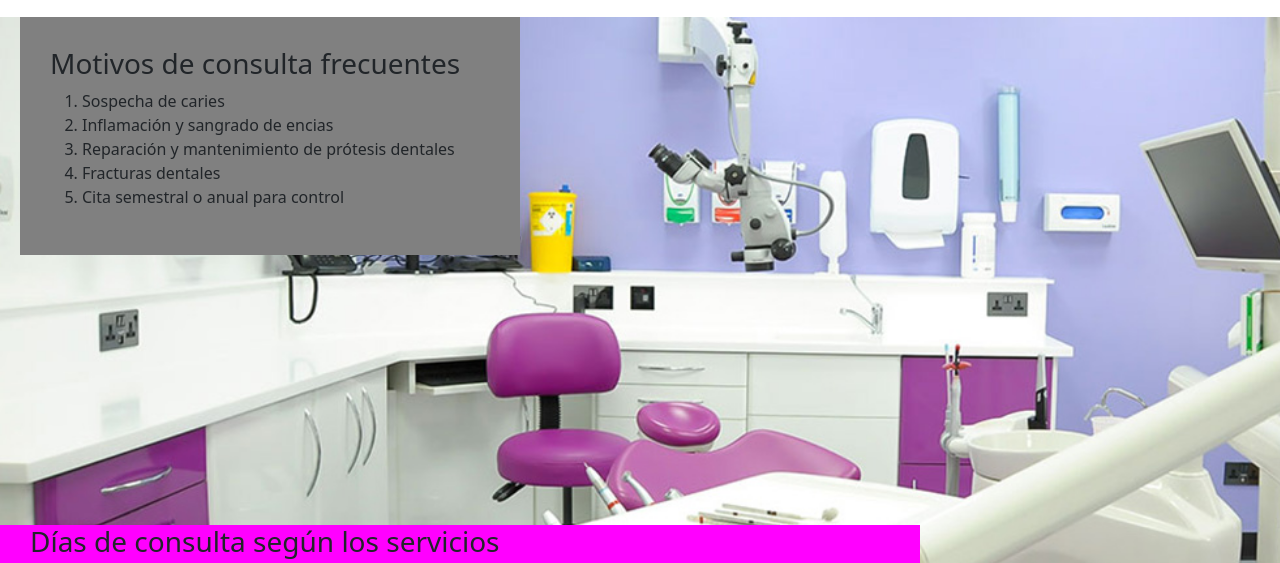
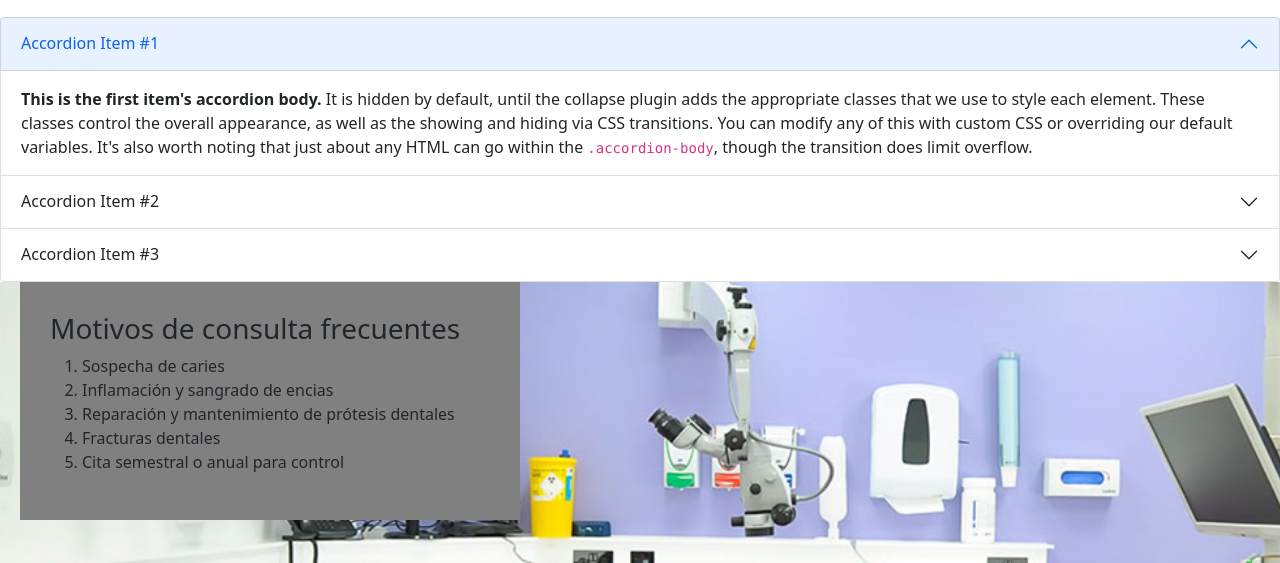
Before and after one commit to snovalinski/susannovalinski, a website: page servicios.html in a window 1280 px wide. Shown: the part 181-744 px from the top of the page. Drawn offline with nearby package versions, Linux system fonts and the light colour scheme.

Commit message:
faq page structure

```diff
--- a/servicios.html
+++ b/servicios.html
@@ -50,6 +50,48 @@
   			</div>
 		</nav>
 	</Header>
+
+	<div>
+		<div class="accordion" id="accordionExample">
+  <div class="accordion-item">
+    <h2 class="accordion-header" id="headingOne">
+      <button class="accordion-button" type="button" data-bs-toggle="collapse" data-bs-target="#collapseOne" aria-expanded="true" aria-controls="collapseOne">
+        Accordion Item #1
+      </button>
+    </h2>
+    <div id="collapseOne" class="accordion-collapse collapse show" aria-labelledby="headingOne" data-bs-parent="#accordionExample">
+      <div class="accordion-body">
+        <strong>This is the first item's accordion body.</strong> It is hidden by default, until the collapse plugin adds the appropriate classes that we use to style each element. These classes control the overall appearance, as well as the showing and hiding via CSS transitions. You can modify any of this with custom CSS or overriding our default variables. It's also worth noting that just about any HTML can go within the <code>.accordion-body</code>, though the transition does limit overflow.
+      </div>
+    </div>
+  </div>
+  <div class="accordion-item">
+    <h2 class="accordion-header" id="headingTwo">
+      <button class="accordion-button collapsed" type="button" data-bs-toggle="collapse" data-bs-target="#collapseTwo" aria-expanded="false" aria-controls="collapseTwo">
+        Accordion Item #2
+      </button>
+    </h2>
+    <div id="collapseTwo" class="accordion-collapse collapse" aria-labelledby="headingTwo" data-bs-parent="#accordionExample">
+      <div class="accordion-body">
+        <strong>This is the second item's accordion body.</strong> It is hidden by default, until the collapse plugin adds the appropriate classes that we use to style each element. These classes control the overall appearance, as well as the showing and hiding via CSS transitions. You can modify any of this with custom CSS or overriding our default variables. It's also worth noting that just about any HTML can go within the <code>.accordion-body</code>, though the transition does limit overflow.
+      </div>
+    </div>
+  </div>
+  <div class="accordion-item">
+    <h2 class="accordion-header" id="headingThree">
+      <button class="accordion-button collapsed" type="button" data-bs-toggle="collapse" data-bs-target="#collapseThree" aria-expanded="false" aria-controls="collapseThree">
+        Accordion Item #3
+      </button>
+    </h2>
+    <div id="collapseThree" class="accordion-collapse collapse" aria-labelledby="headingThree" data-bs-parent="#accordionExample">
+      <div class="accordion-body">
+        <strong>This is the third item's accordion body.</strong> It is hidden by default, until the collapse plugin adds the appropriate classes that we use to style each element. These classes control the overall appearance, as well as the showing and hiding via CSS transitions. You can modify any of this with custom CSS or overriding our default variables. It's also worth noting that just about any HTML can go within the <code>.accordion-body</code>, though the transition does limit overflow.
+      </div>
+    </div>
+  </div>
+</div>
+
+	</div>
 
 	<section>
 		<div class="imagenFondoServicios">
```
Also changed, not shown: acercademi.html (+5 -5 lines).
